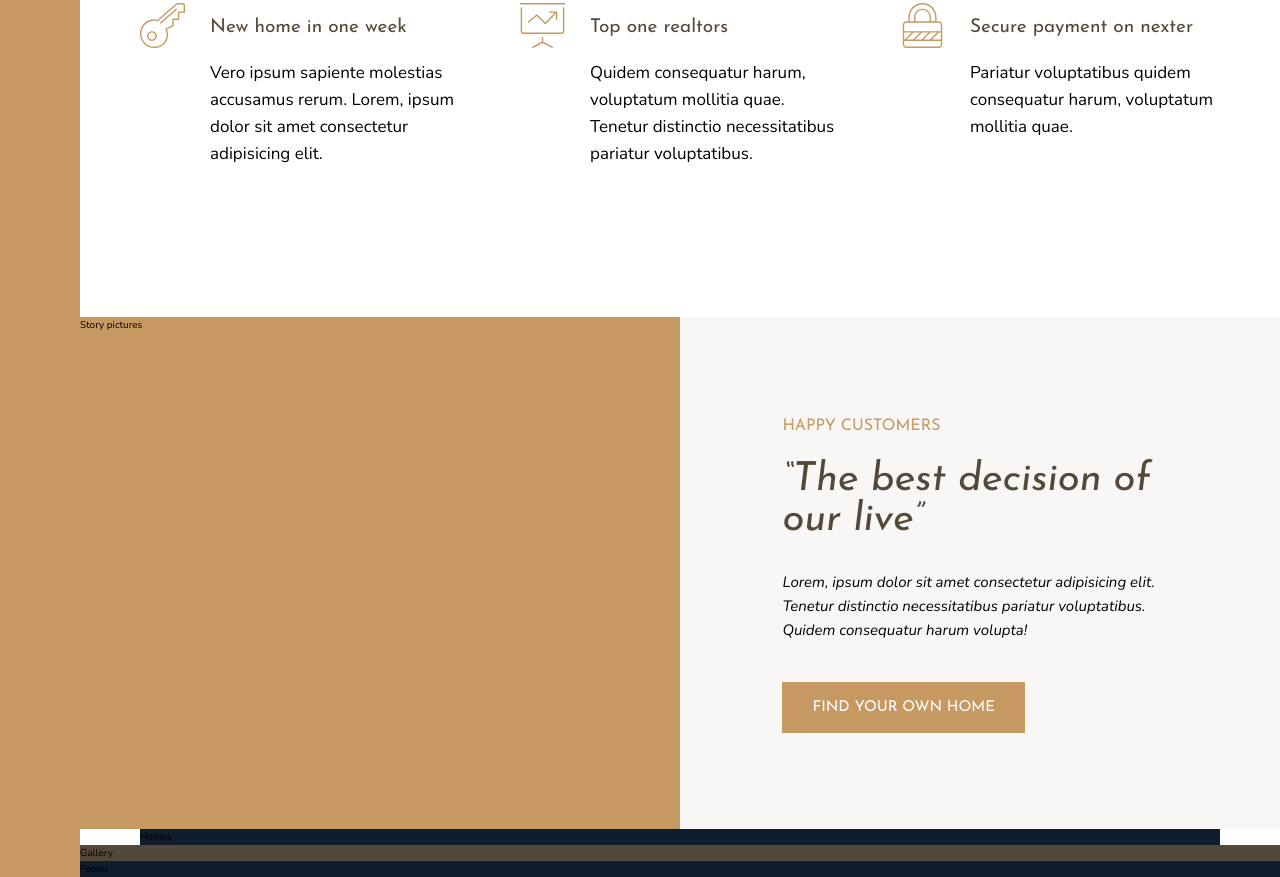
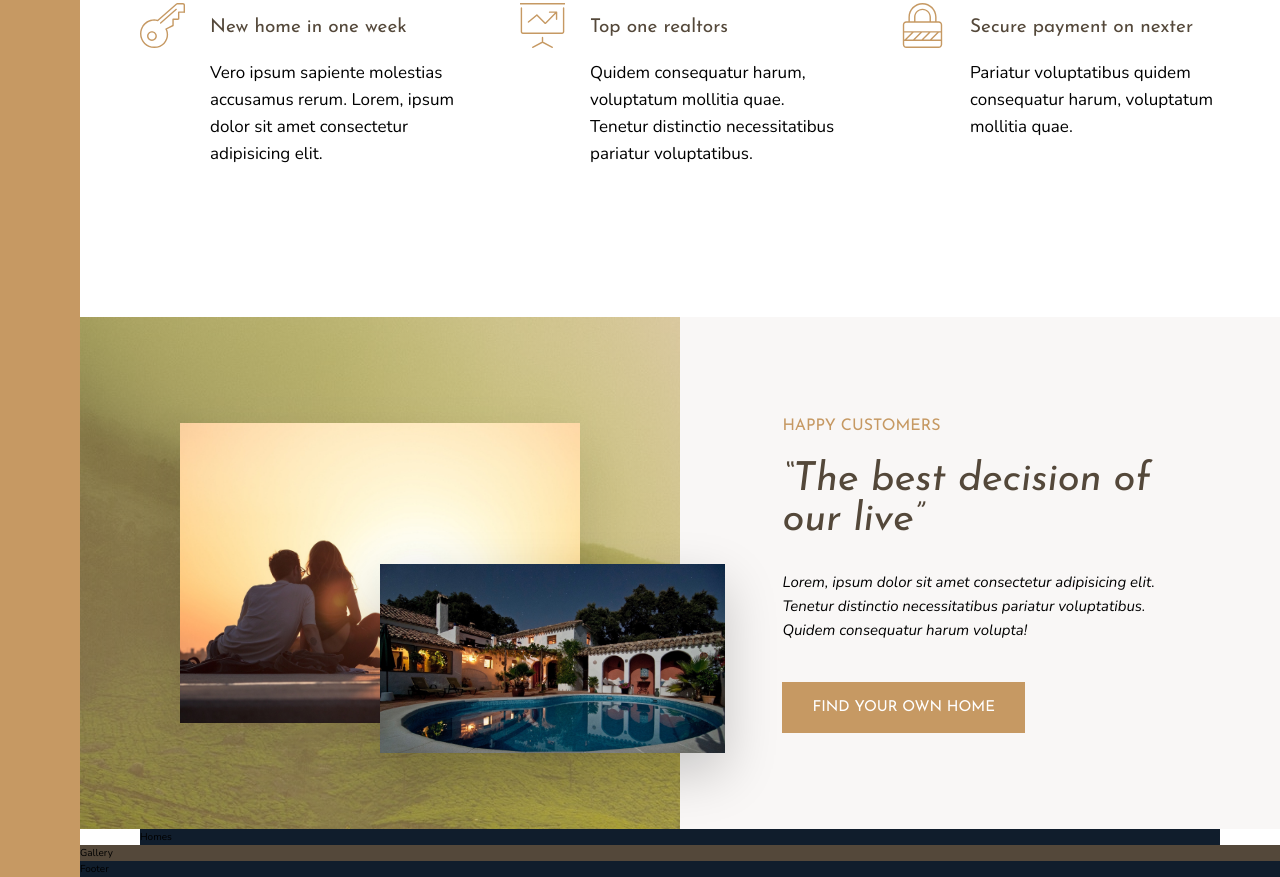
Before and after one commit to AliAbukahil/nexter_app, a website: page src/index.html in a window 1280 px wide. Shown: the part 991-1868 px from the top of the page. Drawn offline with nearby package versions, Linux system fonts and the light colour scheme; files that its build step writes are made by us from their sources.

Commit message:
Building the story Section 2

```diff
--- a/src/index.html
+++ b/src/index.html
@@ -89,7 +89,18 @@
       </div>
     </section>
 
-    <div class="story__pictures">Story pictures</div>
+    <div class="story__pictures">
+      <img
+        src="img/story-1.jpeg"
+        alt="Couple with new house"
+        class="story__img--1"
+      />
+      <img
+        src="img/story-2.jpeg"
+        alt="Couple with new house"
+        class="story__img--2"
+      />
+    </div>
 
     <div class="story__content">
       <h3 class="heading-3 mb-sm">Happy Customers</h3>
--- a/src/scss/_story.scss
+++ b/src/scss/_story.scss
@@ -2,6 +2,32 @@
   &__pictures {
     background-color: $color-primary;
     grid-column: full-start / col-end 4;
+    background-image: linear-gradient(
+        rgba($color-primary, 0.5),
+        rgba($color-primary, 0.5)
+      ),
+      url(../img/back.jpg);
+
+    display: grid;
+    grid-template-rows: repeat(6, 1fr);
+    grid-template-columns: repeat(6, 1fr);
+    align-items: center;
+  }
+
+  &__img--1 {
+    width: 100%;
+    grid-column: 2 / 6; // we could use span 4 instead of num 6
+    grid-row: 2 / 6;
+    box-shadow: 0 2rem 5rem rgba(#000, 0.1);
+  }
+
+  &__img--2 {
+    width: 115%;
+    grid-row: 4 / 6;
+    grid-column: 4 / 7;
+    right: -5rem;
+    z-index: 20;
+    box-shadow: 0 2rem 5rem rgba(#000, 0.2);
   }
 
   &__content {
```
